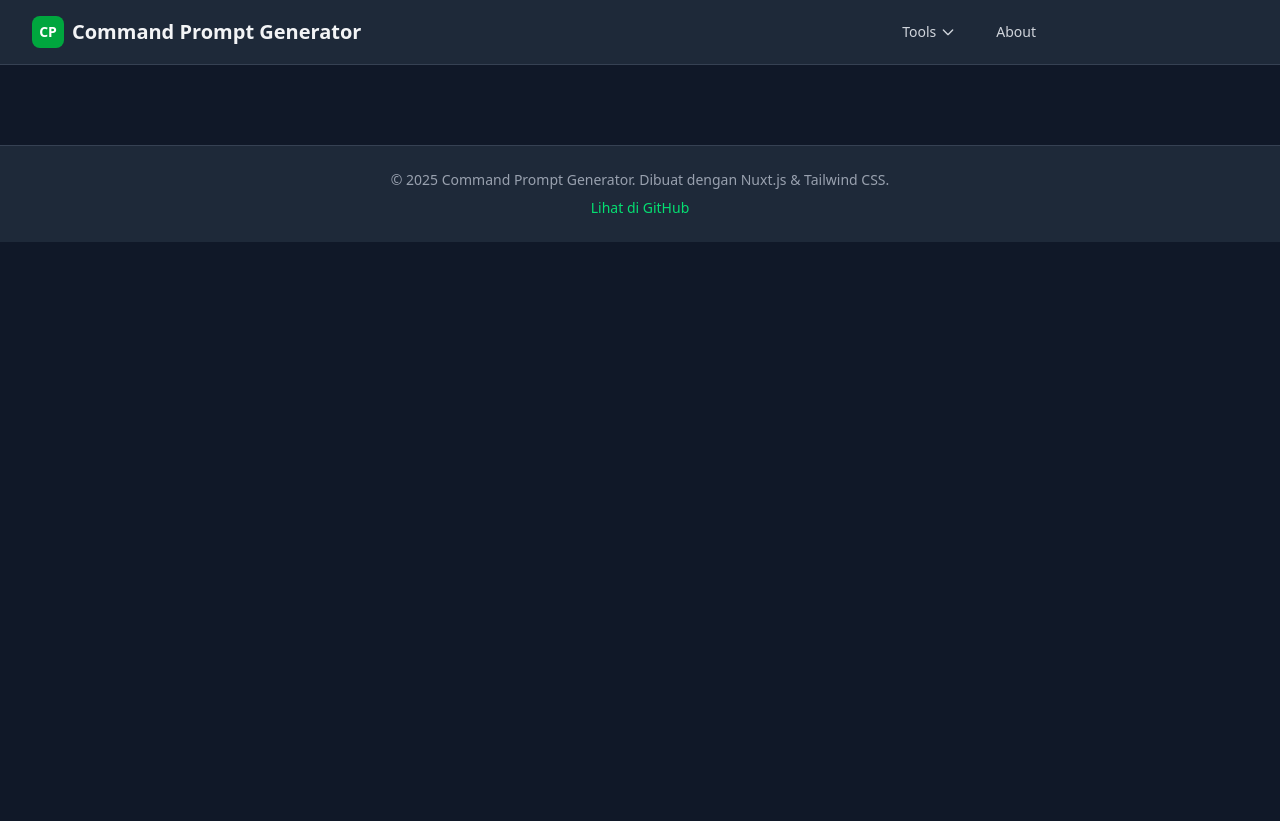
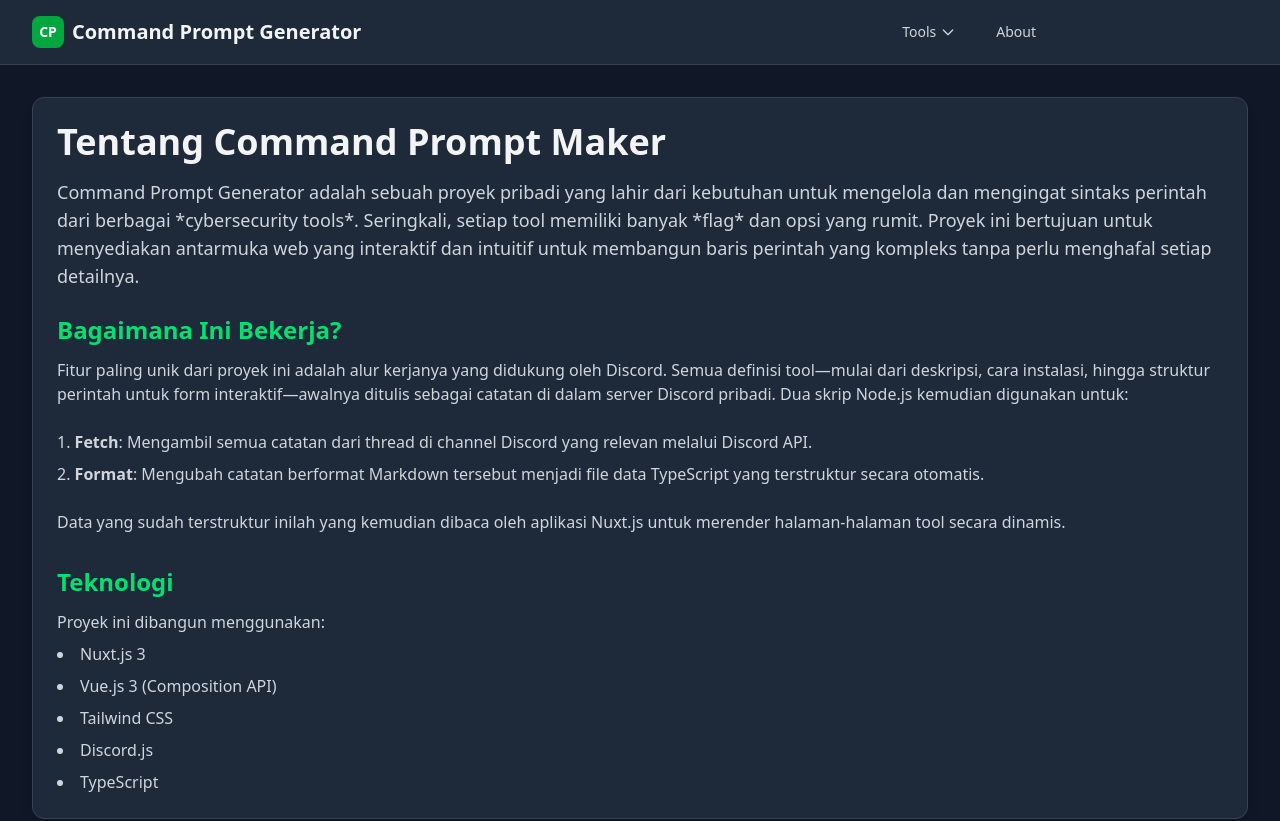
Before and after one commit to Wyze00/Prompt-Generator, a Nuxt app: page /about in a window 1280 px wide. Shown: the top 821 px of the page. Before the commit the page ends 800 px from the top, so only its background shows below. Built offline with nearby package versions, Linux system fonts and the light colour scheme.

Commit message:
create about page

```diff
--- /dev/null
+++ b/app/pages/about.vue
@@ -0,0 +1,40 @@
+<template>
+  <div class="max-w-7xl mx-auto px-4 sm:px-6 lg:px-8 py-8">
+    <div class="card">
+      <h1 class="text-4xl font-bold text-gray-100 mb-4">Tentang Command Prompt Maker</h1>
+      <p class="text-lg text-gray-300 mb-6">
+        Command Prompt Generator adalah sebuah proyek pribadi yang lahir dari kebutuhan untuk mengelola dan mengingat sintaks perintah dari berbagai *cybersecurity tools*. Seringkali, setiap tool memiliki banyak *flag* dan opsi yang rumit. Proyek ini bertujuan untuk menyediakan antarmuka web yang interaktif dan intuitif untuk membangun baris perintah yang kompleks tanpa perlu menghafal setiap detailnya.
+      </p>
+
+      <h2 class="text-2xl font-semibold text-green-400 mb-3">Bagaimana Ini Bekerja?</h2>
+      <p class="text-gray-300 mb-6">
+        Fitur paling unik dari proyek ini adalah alur kerjanya yang didukung oleh Discord. Semua definisi tool—mulai dari deskripsi, cara instalasi, hingga struktur perintah untuk form interaktif—awalnya ditulis sebagai catatan di dalam server Discord pribadi. Dua skrip Node.js kemudian digunakan untuk:
+      </p>
+      <ol class="list-decimal list-inside space-y-2 text-gray-300 mb-6">
+        <li><strong>Fetch</strong>: Mengambil semua catatan dari thread di channel Discord yang relevan melalui Discord API.</li>
+        <li><strong>Format</strong>: Mengubah catatan berformat Markdown tersebut menjadi file data TypeScript yang terstruktur secara otomatis.</li>
+      </ol>
+      <p class="text-gray-300">
+        Data yang sudah terstruktur inilah yang kemudian dibaca oleh aplikasi Nuxt.js untuk merender halaman-halaman tool secara dinamis.
+      </p>
+
+      <h2 class="text-2xl font-semibold text-green-400 mb-3 mt-8">Teknologi</h2>
+      <p class="text-gray-300">
+        Proyek ini dibangun menggunakan:
+      </p>
+      <ul class="list-disc list-inside space-y-2 text-gray-300 mt-2">
+        <li>Nuxt.js 3</li>
+        <li>Vue.js 3 (Composition API)</li>
+        <li>Tailwind CSS</li>
+        <li>Discord.js</li>
+        <li>TypeScript</li>
+      </ul>
+    </div>
+  </div>
+</template>
+
+<script setup lang="ts">
+useHead({
+  title: 'About - Command Prompt Generator'
+});
+</script>
```
